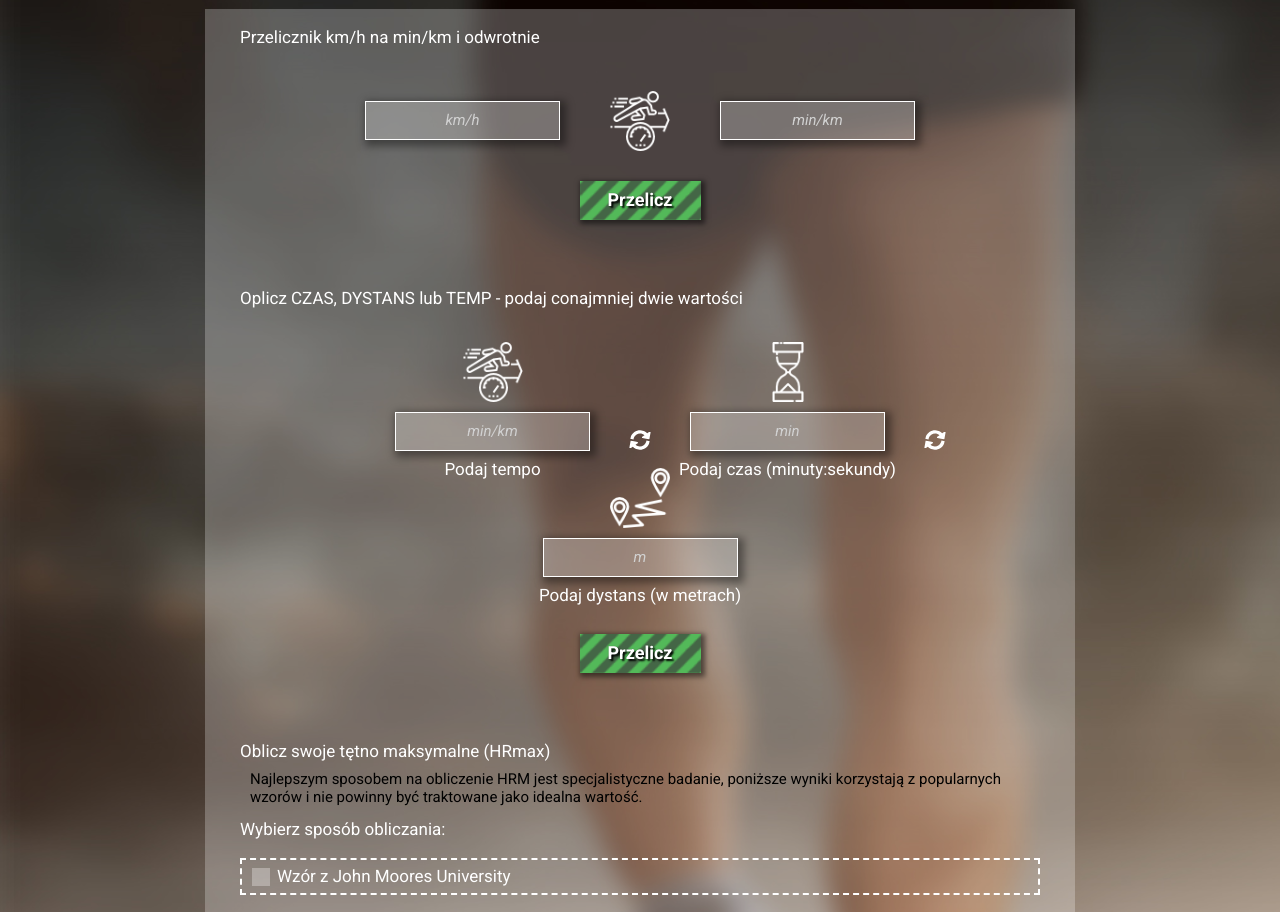
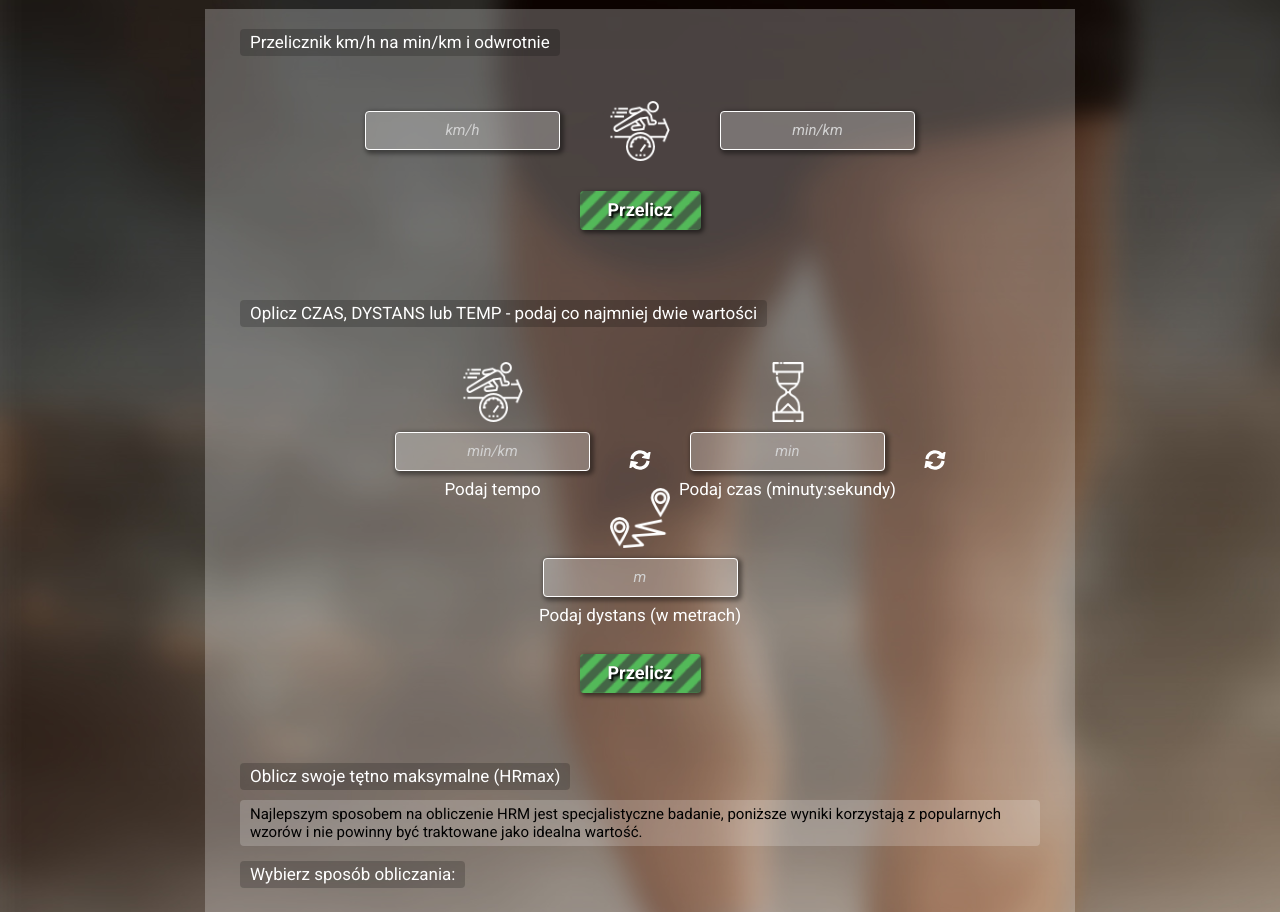
Before and after one commit to Erwin0917/KalkulatorBiegaczaV1, a website: page src/index.html in a window 1280 px wide. Shown: the part 89-1001 px from the top of the page. Drawn offline with Linux system fonts and the light colour scheme.

Commit message:
desing correction

```diff
--- a/src/index.html
+++ b/src/index.html
@@ -29,7 +29,7 @@
         </article>
 
         <article class="multiCalculator">
-            <h2>Oplicz CZAS, DYSTANS lub TEMP - podaj conajmniej dwie wartości</h2>
+            <h2>Oplicz CZAS, DYSTANS lub TEMP - podaj co najmniej dwie wartości</h2>
             <div class="data__container">
                 <div class="input__container input__container_pace">
                     <input type="text" class="data__input data__input_pace" id="ID_input_pace" placeholder="min/km">
--- a/src/sass/style.scss
+++ b/src/sass/style.scss
@@ -51,6 +51,19 @@ h2,label{
     color: white;
     font-weight: normal;
 }
+h2{
+    display: inline-block;
+    background-color: rgba($color: #000, $alpha: .2);
+    padding: 5px 10px;
+    border-radius: 4px;
+}
+
+p{
+    background-color: rgba($color: #fff, $alpha: .2);
+    border-radius: 4px;
+    padding: 5px;
+}
+
 input[type="radio"] + label{
     cursor: pointer;
 }
@@ -74,13 +87,14 @@ input::placeholder{
 .data__input{
     box-sizing: border-box;
     border: 1px solid white;
+    border-radius: 4px;
     background: rgba($color: #fff, $alpha: .25);
     max-height: 39px;
     color: white;
     padding: 10px;
     margin: 10px 50px;
     font-size: 1.5rem;
-    box-shadow: 3px 3px 8px 3px rgba($color: #000, $alpha: .4);
+    box-shadow: 2px 2px 4px 2px rgba($color: #000, $alpha: .4);
     transition: all .3s ease-out;
     &:focus{
         box-shadow: 1px 1px 1px 1px rgba($color: #000, $alpha: .4);
@@ -145,8 +159,9 @@ main{
             background-image: url(../img/btn_BG__lowOpacity.png);
             background-size: cover;
             text-shadow: 2px 2px 2px black, 0 0 1px rgba($color: #000, $alpha: .4);
-            box-shadow: 2px 2px 5px 2px rgba($color: #000, $alpha: .5);
+            box-shadow: 2px 2px 4px 1px rgba($color: #000, $alpha: .5);
             border: 0;
+            border-radius: 4px;
             padding: 9px 28px;
             transition: all .2s linear;
 
@@ -380,6 +395,7 @@ footer.wrapper{
     p{
         text-align: right;
         color: rgba($color: #fff, $alpha: .75);
+        background-color: transparent;
     }
     a{
         color: white;
```
Also changed, not shown: README.md, src/css/style.css.
